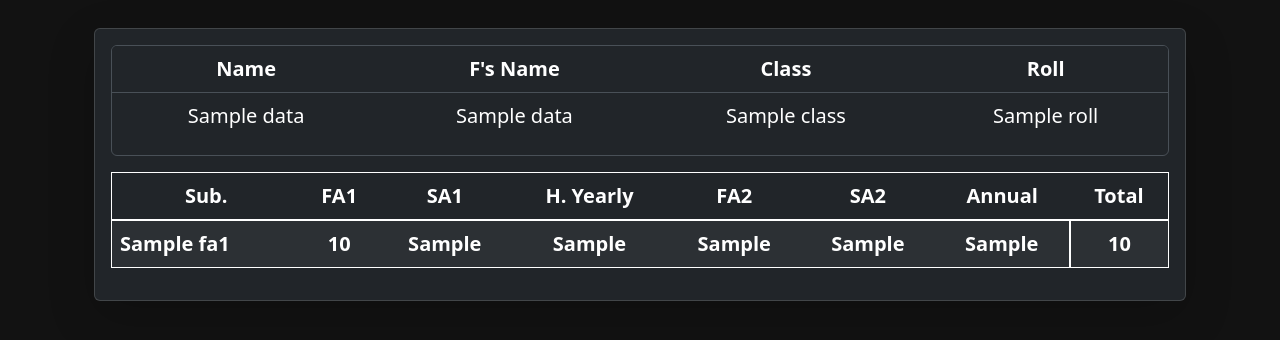
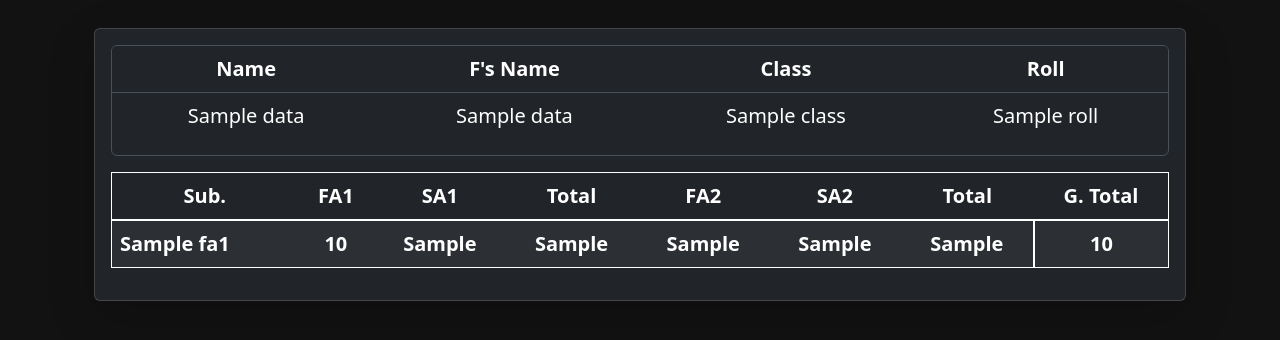
Before and after one commit to AnasAlam786/Falak-School-Manager, a Flask app: template templates/showMarks.html in a window 1280 px wide. Shown: the part 146-486 px from the top of the page. Run offline with Flask 3, Linux system fonts and the light colour scheme; the template is opened without the code that fills it: most values are stand-ins (such as "Sample title", 1, 10 or a date in 2020).

Commit message:
Update showMarks.html

```diff
--- a/templates/showMarks.html
+++ b/templates/showMarks.html
@@ -58,11 +58,11 @@
                 <th class="fs-5">Sub.</th>
                 <th class="fs-5">FA1</th>
                 <th class="fs-5">SA1</th>
-                <th class="fs-5">H. Yearly</th>
+                <th class="fs-5">Total</th>
                 <th class="fs-5">FA2</th>
                 <th class="fs-5">SA2</th>
-                <th class="fs-5">Annual</th>
                 <th class="fs-5">Total</th>
+                <th class="fs-5">G. Total</th>
               </tr>
             </thead>
             <tbody>
```
